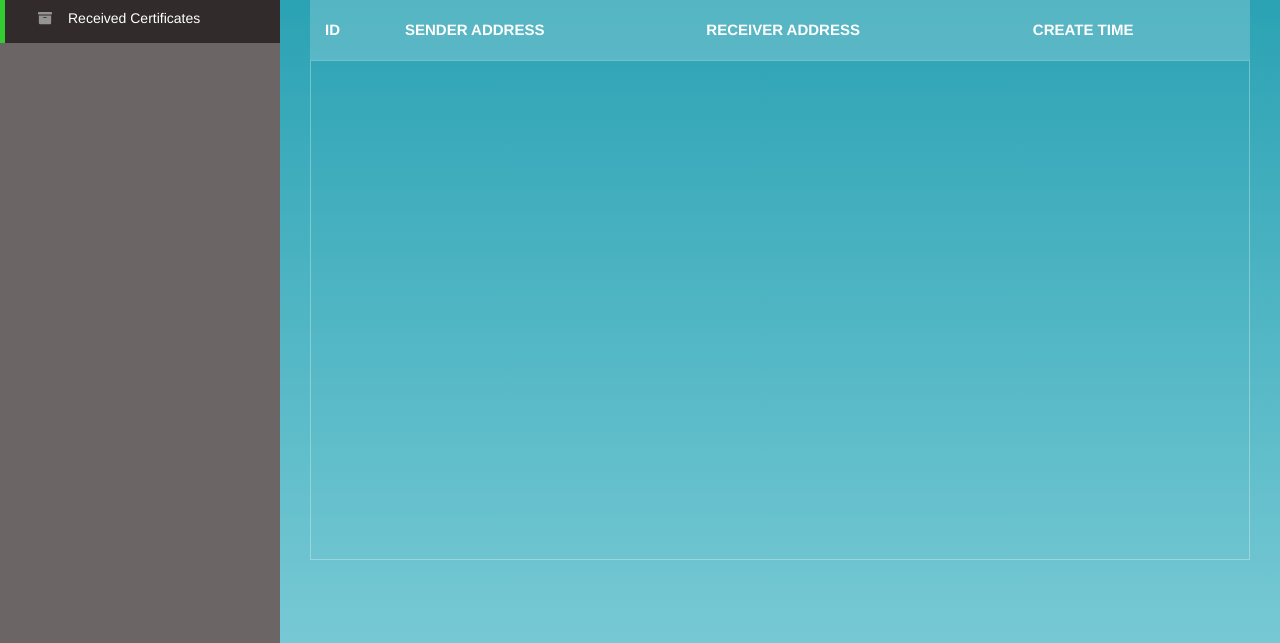
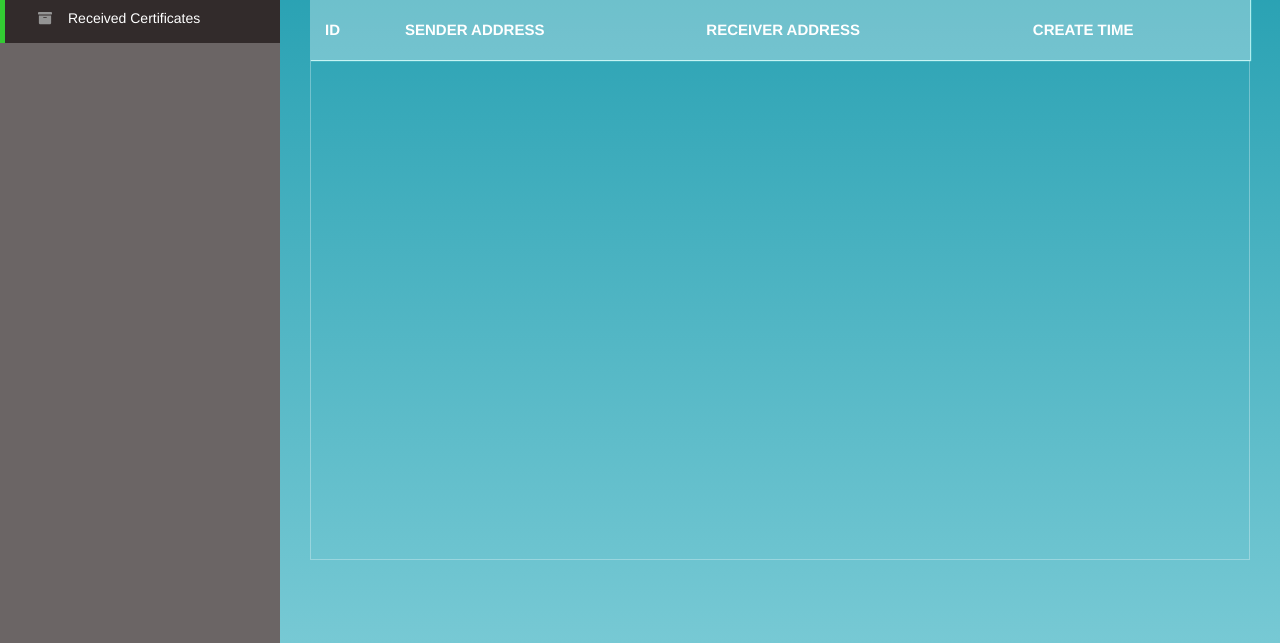
Before and after one commit to keshik6/certificate_blockchain, a Django app: template ethcert_blockchain/templates/main_web_portal/dashBoard_received.html in a window 1280 px wide, with the pointer over the restyled element. Shown: the part 157-800 px from the top of the page. Run offline with Django 3.2, Linux system fonts and the light colour scheme; the template is opened without the code that fills it, so the values that code supplies are empty; style sheets or scripts are compiled from the project's sources; parts of the project's set-up code (start-up, migrations or seed data) failed here and were passed over; some libraries are stand-ins or nearby versions; some web fonts are replaced.

Commit message:
added shadow and hover effects to table

```diff
--- a/ethcert_blockchain/static/cert_table.css
+++ b/ethcert_blockchain/static/cert_table.css
@@ -41,6 +41,10 @@ td{
   border-bottom: solid 1px rgba(255,255,255,0.1);
 }
 
+tr:hover{
+  background: rgba(255,255,255,0.15);
+  box-shadow: 1px 1px 1px #AFEFEF;
+}
 
 /* for custom scrollbar for webkit browser*/
 
```
